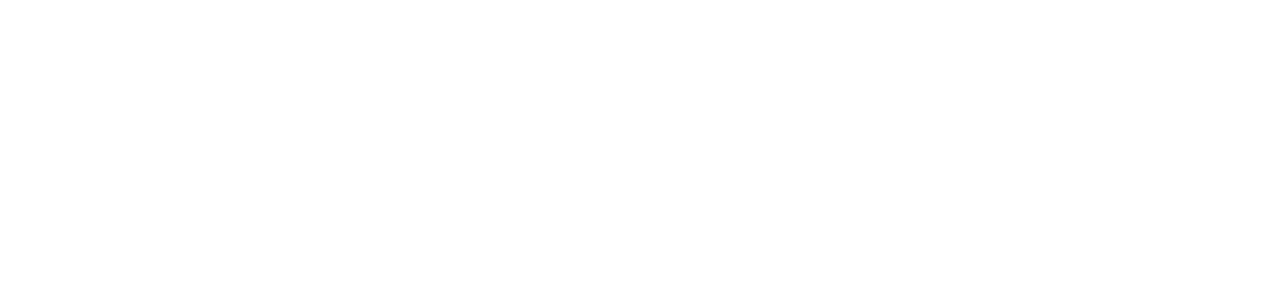
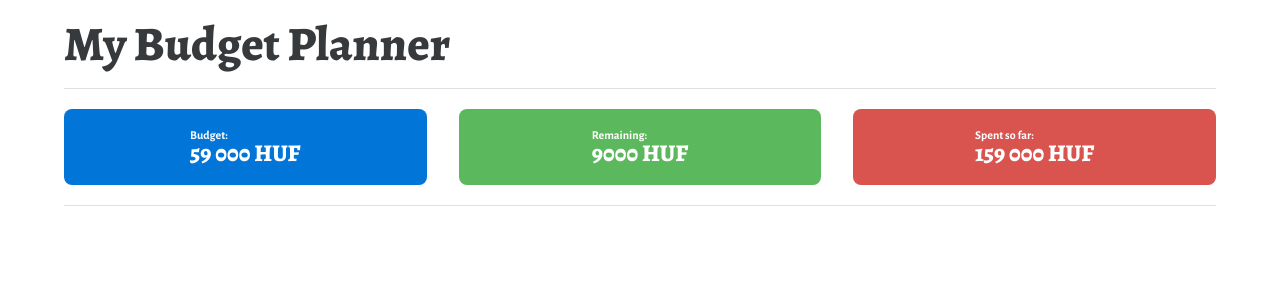
Before and after one commit to landorid/ikontent-budget-tracker-frontend, a React (Create React App) app: page / in a window 1280 px wide. Shown: the top 300 px of the page. Built offline with nearby package versions, Linux system fonts and the light colour scheme.

Commit message:
💄   Add Widgets Component

```diff
--- a/src/App.tsx
+++ b/src/App.tsx
@@ -1,5 +1,19 @@
+import { Divider, Typography } from "@mui/material";
+import Container from "@mui/material/Container";
+import Widgets from "./components/Widgets";
+
 function App() {
-  return <div></div>;
+  return (
+    <Container maxWidth="lg">
+      <Typography variant="h1" py={2}>
+        My Budget Planner
+      </Typography>
+
+      <Divider />
+      <Widgets />
+      <Divider />
+    </Container>
+  );
 }
 
 export default App;
--- /dev/null
+++ b/src/components/Widgets.tsx
@@ -0,0 +1,17 @@
+import { Stack } from "@mui/material";
+import Widget from "./Widget";
+
+export default function Widgets() {
+  return (
+    <Stack
+      direction={{ xs: "column", sm: "row" }}
+      spacing={{ xs: 3, sm: 2, md: 4 }}
+      py={2.5}
+      alignItems="stretch"
+    >
+      <Widget title="Budget:" amount={59000} variant="info" />
+      <Widget title="Remaining:" amount={9000} variant="success" />
+      <Widget title="Spent so far:" amount={159000} variant="error" />
+    </Stack>
+  );
+}
```
